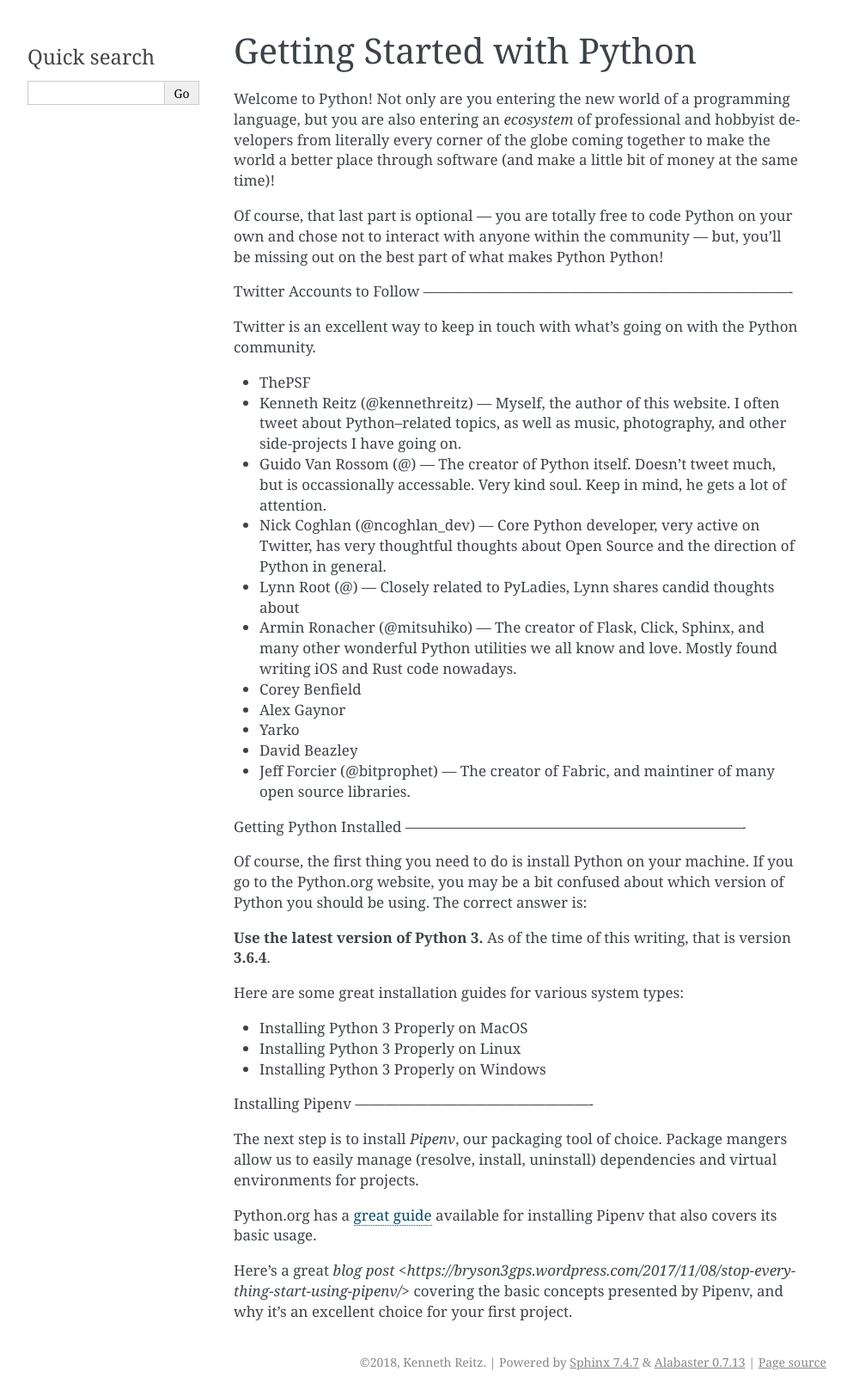
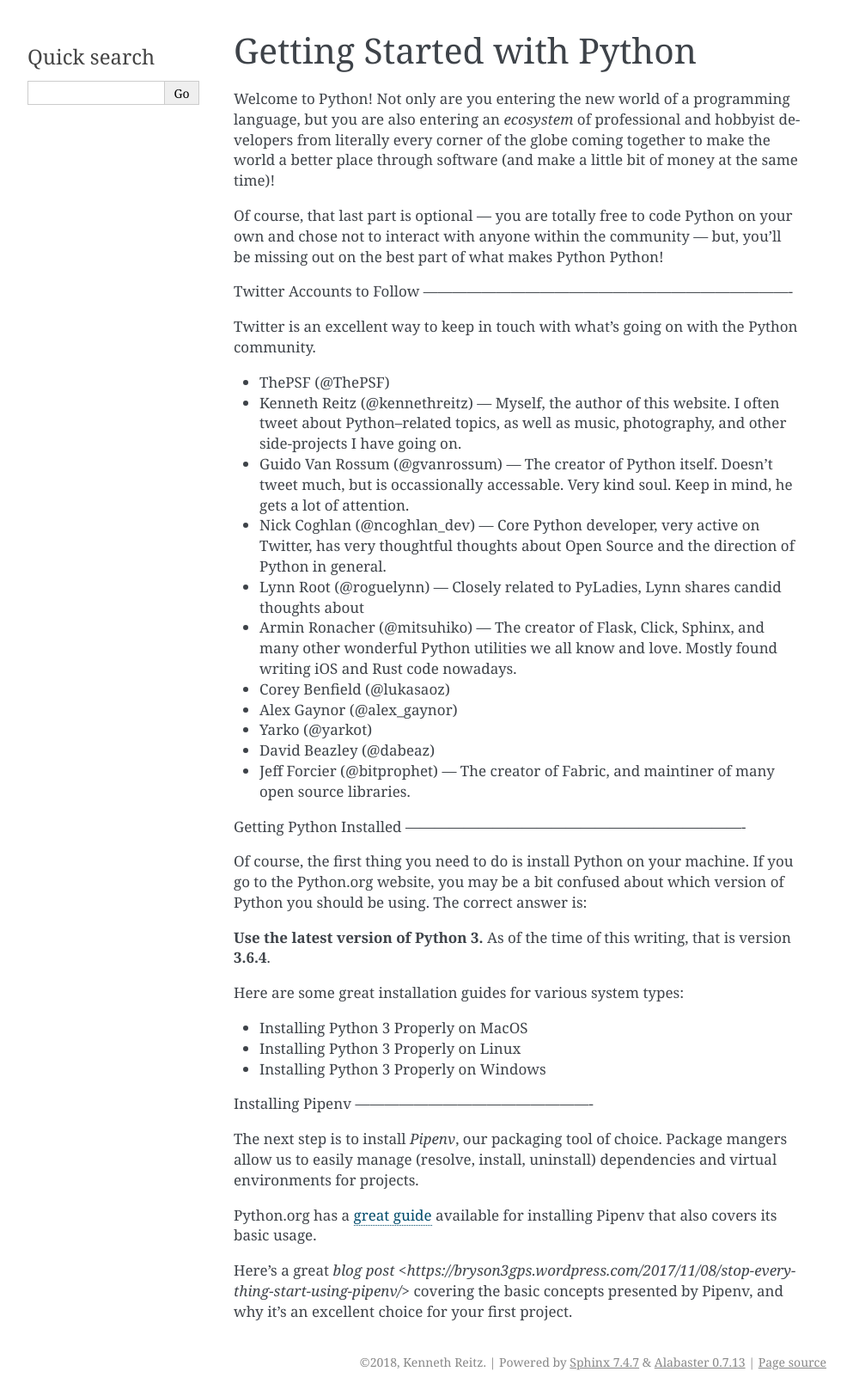
Before and after one commit to kennethreitz-archive/howtopython.org, a Sphinx documentation site: the page built from source/getting-started.rst, in a window 1280 px wide. Shown: the whole page at 86% size, without its empty margins (148-1141 px from the left). Built offline with Sphinx 7.4.7, drawn with Linux system fonts in a browser that asks for light colours; pages that are not in the unit, such as notebooks, are missing from menus.

Commit message:
Added some twitter handles

```diff
--- a/source/getting-started.rst
+++ b/source/getting-started.rst
@@ -11,25 +11,25 @@
 
 Twitter is an excellent way to keep in touch with what's going on with the Python community.
 
-- ThePSF
+- ThePSF (@ThePSF)
 
 - Kenneth Reitz (@kennethreitz) — Myself, the author of this website. I often tweet about Python–related topics, as well as music, photography, and other side-projects I have going on.
 
-- Guido Van Rossom (@) — The creator of Python itself. Doesn't tweet much, but is occassionally accessable. Very kind soul. Keep in mind, he gets a lot of attention.
+- Guido Van Rossum (@gvanrossum) — The creator of Python itself. Doesn't tweet much, but is occassionally accessable. Very kind soul. Keep in mind, he gets a lot of attention.
 
 - Nick Coghlan (@ncoghlan_dev) — Core Python developer, very active on Twitter, has very thoughtful thoughts about Open Source and the direction of Python in general.
 
-- Lynn Root (@) — Closely related to PyLadies, Lynn shares candid thoughts about
+- Lynn Root (@roguelynn) — Closely related to PyLadies, Lynn shares candid thoughts about
 
 - Armin Ronacher (@mitsuhiko) — The creator of Flask, Click, Sphinx, and many other wonderful Python utilities we all know and love. Mostly found writing iOS and Rust code nowadays.
 
-- Corey Benfield
+- Corey Benfield (@lukasaoz)
 
-- Alex Gaynor
+- Alex Gaynor (@alex_gaynor)
 
-- Yarko
+- Yarko (@yarkot)
 
-- David Beazley
+- David Beazley (@dabeaz)
 
 - Jeff Forcier (@bitprophet) — The creator of Fabric, and maintiner of many open source libraries.
 
```
